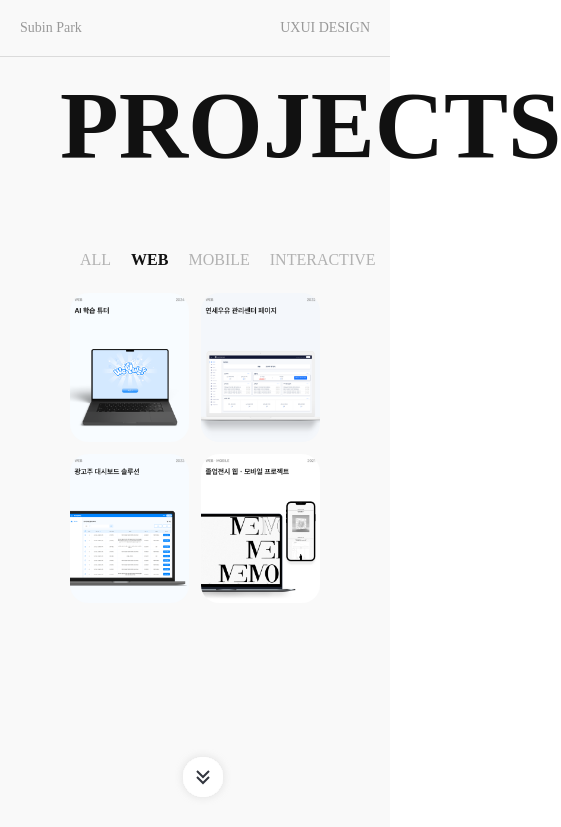
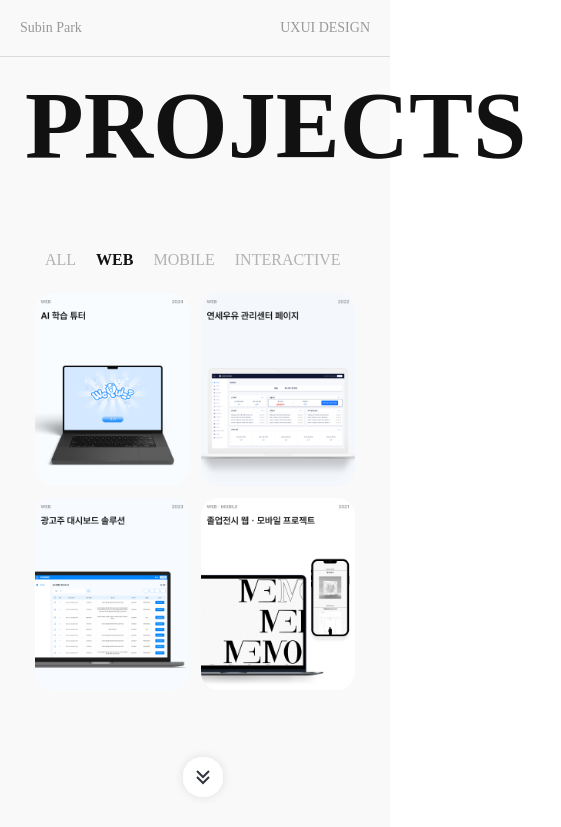
Before and after one commit to suvinnz/my-website, a plain HTML site: page pages/web.html in a window 390 px wide. Shown: the top 827 px of the page, 561 px wide, since content can reach past the window. Drawn offline with Linux system fonts and the light colour scheme; a web font is replaced by a local one.

Commit message:
fix padding

```diff
--- a/css/projects.css
+++ b/css/projects.css
@@ -7,7 +7,7 @@
     font-weight: 600;
     font-style: normal;
 }
-  @font-face {
+@font-face {
     font-family: 'InfinitySans-RegularA1';
     src: url('https://cdn.jsdelivr.net/gh/fontbee/font@main/Wemade/InfinitySans-RegularA1.woff') format('woff');
     font-weight: 400;
@@ -168,6 +168,17 @@ li{
 }
 
 @media (max-width: 700px){
+    #wrap .title{
+        padding-left: 35px;
+        padding-right: 35px;
+        box-sizing: border-box;
+    }
+    #wrap .grid{
+        padding-left: 35px;
+        padding-right: 35px;
+        padding-bottom: 200px;
+    }
+
     #wrap .title h1{
         font-size: 6rem;
         margin-top: 0;
```
